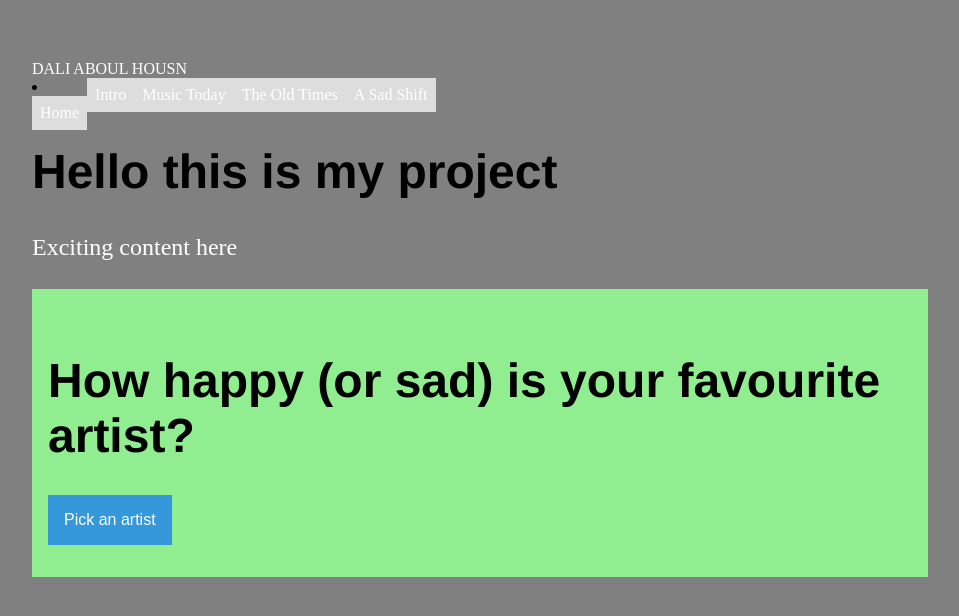
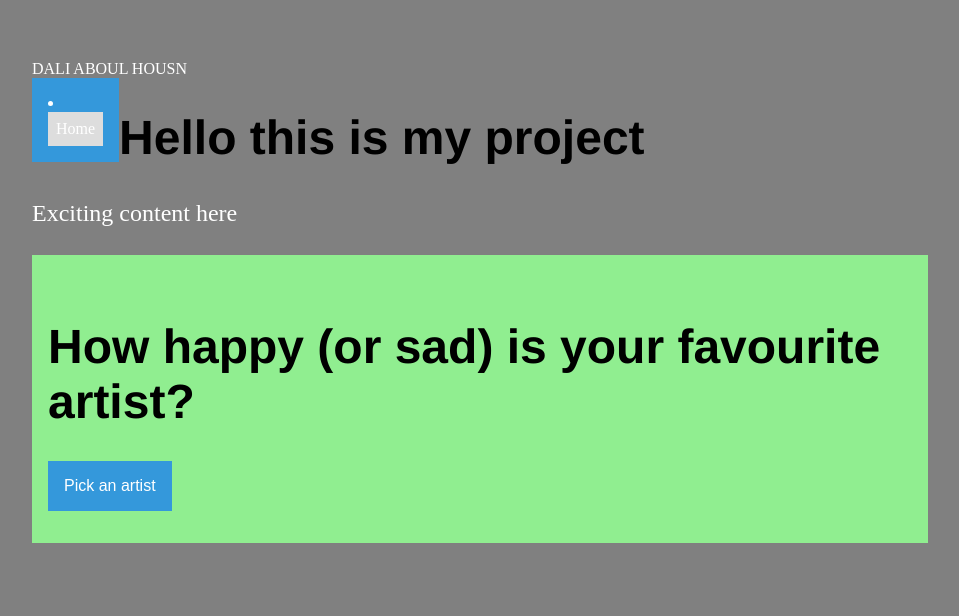
Before and after one commit to ah-dali/ah-dali.github.io, a Jekyll site: the page built from index.html, in a window 1280 px wide. Shown: the top 616 px of the page, without its empty margins (160-1119 px from the left). Built offline with Jekyll 4.4.1, drawn with Linux system fonts in a browser that asks for light colours.

Commit message:
Update default.html

```diff
--- a/_layouts/default.html
+++ b/_layouts/default.html
@@ -15,8 +15,8 @@
       			<a class="navbar-brand" href="#">DALI ABOUL HOUSN</a>
     		</div>
     		<div class="collapse navbar-collapse" id="myNavbar">
-			<li class="active"><a href="#">Home</a></li>
-      		    <ul class="nav navbar-nav navbar-right">
+			<li class="dropbtn"><a href="#">Home</a></li>
+      		    <ul class="dropdown-content">
         		<li><a href="#">Intro</a></li>
         		<li><a href="#">Music Today</a></li>
         		<li><a href="#">The Old Times</a></li>
```
